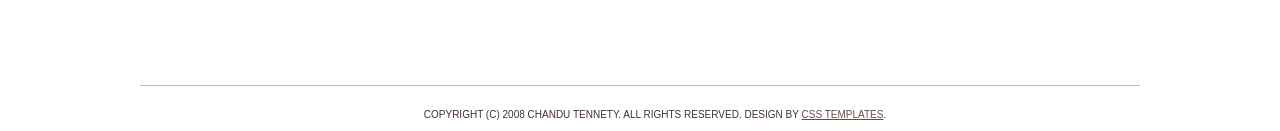
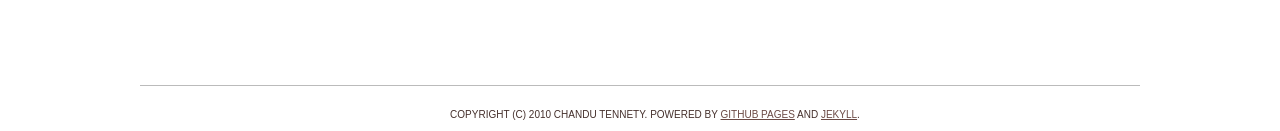
Before and after one commit to tennety/tennety.github.com, a Jekyll site: the page built from index.html, in a window 1280 px wide. Shown: the part 1203-1334 px from the top of the page. Built offline with Jekyll 4.4.1, drawn with Linux system fonts in a browser that asks for light colours; nearby versions of some CDN libraries; some web fonts are replaced; Markdown is read by kramdown in place of the engine named in the settings; the list of posts is cut into pages by our own code; comment, search, counter and statistics services are not loaded.

Commit message:
finished first post; fixed footer; styled blog

```diff
--- a/_includes/footer.html
+++ b/_includes/footer.html
@@ -1,6 +1,6 @@
 <div id="footer">
 	<div class='copyright'>
-		<p>Copyright (c) 2008 Chandu Tennety. All rights reserved. Design by <a href="http://www.freecsstemplates.org/"> CSS Templates</a>.</p>
+		<p>Copyright (c) 2010 Chandu Tennety. Powered by <a href='http://pages.github.com' target='blank'>Github Pages</a> and <a href='http://jekyllrb.com' target='blank'>Jekyll</a>.
 	</div>
 </div>
 <!-- end #footer -->
--- a/stylesheets/style.css
+++ b/stylesheets/style.css
@@ -272,6 +272,7 @@
 /* Page */
 
 #page {
+	min-height: 500px;
 	width: 1000px;
 	margin: 0 auto;
 	padding: 50px 0px 0px 0px;
@@ -351,7 +352,7 @@
 .post {
 	margin-bottom: 30px;
 	padding: 0px 15px;
-	font-size: 1.2em;
+	text-shadow: none;
 }
 
 .post .post-header {
```
Also changed, not shown: _posts/2010-10-21-my-first-post.md (+42 -2 lines).
